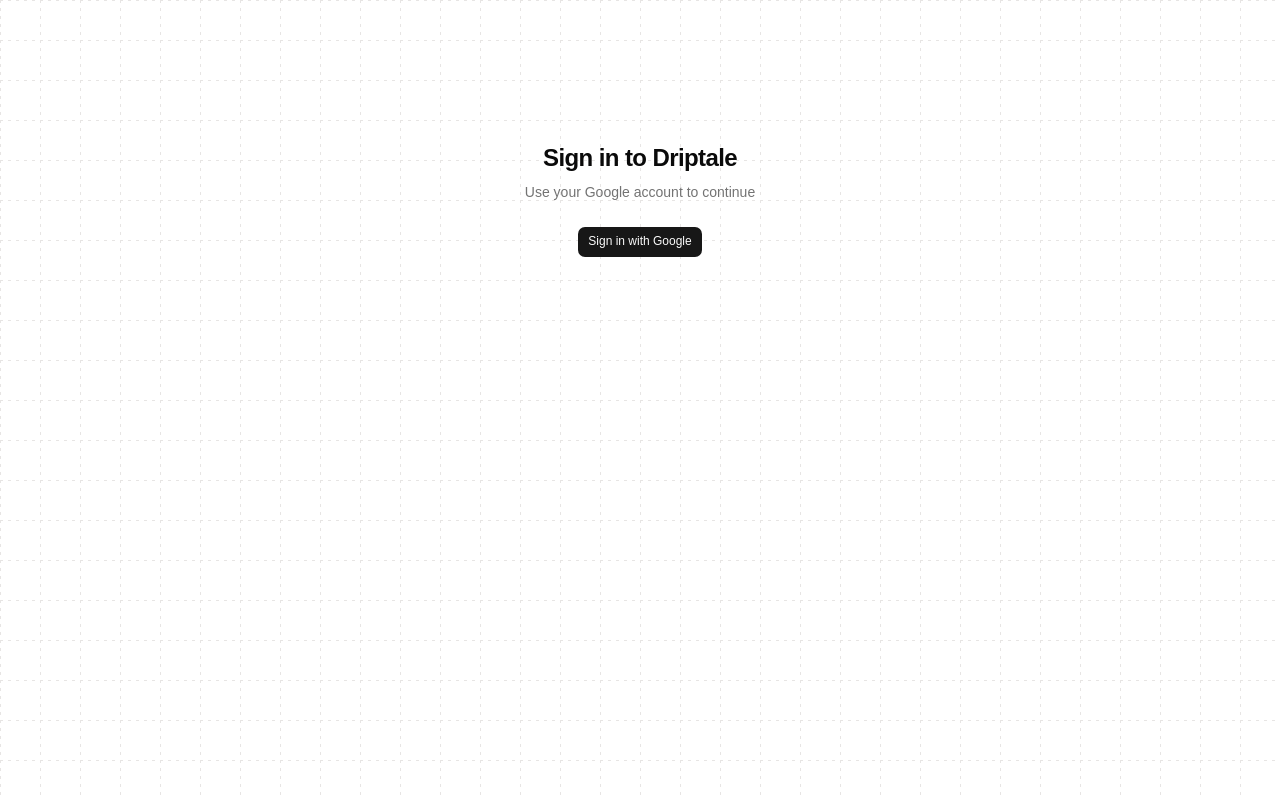
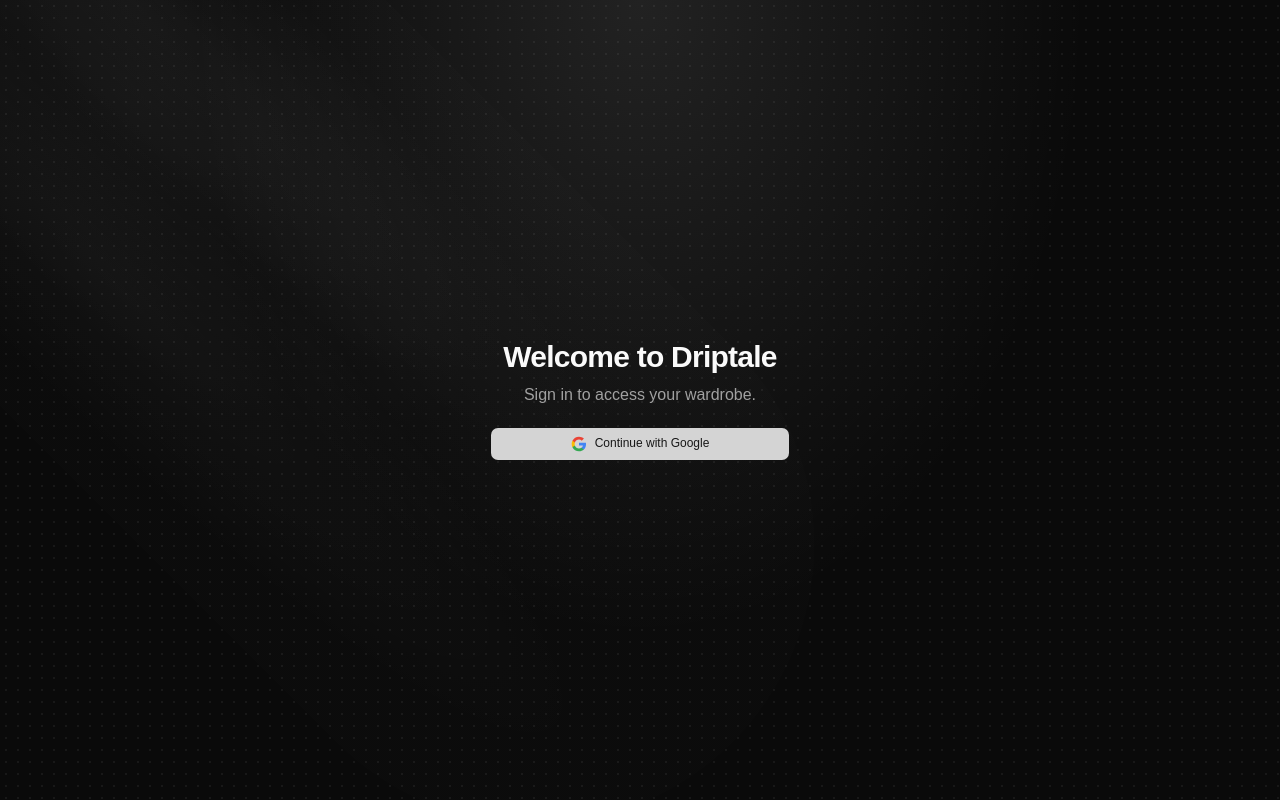
Before and after one commit to gemscal/driptale-app, a React (Vite) app: page /auth/sign-in in a window 1280 px wide. Built offline with nearby package versions, Linux system fonts and the light colour scheme; no server answers.

Commit message:
refactor: change ui for sign-in

```diff
--- a/src/auth/sign-in.tsx
+++ b/src/auth/sign-in.tsx
@@ -1,5 +1,6 @@
 import { useAuth } from "@/auth/auth-context";
 import { Button } from "@/components/ui/button";
+import { cn } from "@/lib/utils";
 
 function getAuthErrorMessage(error: string): string {
   if (error.includes("popup-closed-by-user")) return "Sign-in was cancelled.";
@@ -19,73 +20,74 @@
   };
 
   return (
-    <div className="min-h-screen w-full relative">
-      {/* Dashed Grid */}
+    <div className="bg-[radial-gradient(35%_80%_at_50%_0%,--theme(--color-foreground/.1),transparent)] relative flex size-full min-h-screen items-center justify-center">
+      {/* Dots */}
       <div
-        className="absolute inset-0 z-0"
-        style={{
-          backgroundImage: `
-        linear-gradient(to right, #e7e5e4 1px, transparent 1px),
-        linear-gradient(to bottom, #e7e5e4 1px, transparent 1px)
-      `,
-          backgroundSize: "20px 20px",
-          backgroundPosition: "0 0, 0 0",
-          maskImage: `
-        repeating-linear-gradient(
-          to right,
-          black 0px,
-          black 3px,
-          transparent 3px,
-          transparent 8px
-        ),
-        repeating-linear-gradient(
-          to bottom,
-          black 0px,
-          black 3px,
-          transparent 3px,
-          transparent 8px
-        )
-      `,
-          WebkitMaskImage: `
-        repeating-linear-gradient(
-          to right,
-          black 0px,
-          black 3px,
-          transparent 3px,
-          transparent 8px
-        ),
-        repeating-linear-gradient(
-          to bottom,
-          black 0px,
-          black 3px,
-          transparent 3px,
-          transparent 8px
-        )
-      `,
-          maskComposite: "intersect",
-          WebkitMaskComposite: "source-in",
-        }}
+        aria-hidden="true"
+        className={cn(
+          "absolute inset-0 -z-10 size-full",
+          "bg-[radial-gradient(color-mix(in_oklab,--theme(--color-foreground/.2)30%,transparent)_1px,transparent_1px)]",
+          "bg-size-[12px_12px]"
+        )}
       />
-      {/* Your Content/Components */}
 
-      <div className="relative z-10 flex min-h-[50vh] flex-col items-center justify-center gap-6 px-4">
-        <div className="space-y-2 text-center">
-          <h1 className="text-2xl font-bold tracking-tight">
-            Sign in to Driptale
+      <div
+        aria-hidden
+        className="absolute inset-0 isolate -z-10 opacity-80 contain-strict"
+      >
+        <div className="bg-[radial-gradient(68.54%_68.72%_at_55.02%_31.46%,--theme(--color-foreground/.06)_0,hsla(0,0%,55%,.02)_50%,--theme(--color-foreground/.01)_80%)] absolute top-0 left-0 h-320 w-140 -translate-y-87.5 -rotate-45 rounded-full" />
+        <div className="bg-[radial-gradient(50%_50%_at_50%_50%,--theme(--color-foreground/.04)_0,--theme(--color-foreground/.01)_80%,transparent_100%)] absolute top-0 left-0 h-320 w-60 [translate:5%_-50%] -rotate-45 rounded-full" />
+        <div className="bg-[radial-gradient(50%_50%_at_50%_50%,--theme(--color-foreground/.04)_0,--theme(--color-foreground/.01)_80%,transparent_100%)] absolute top-0 left-0 h-320 w-60 -translate-y-87.5 -rotate-45 rounded-full" />
+      </div>
+
+      <section className="mx-auto w-full max-w-5xl p-4">
+        {/* Heading */}
+        <div className="mx-auto mb-5 max-w-3xl text-center">
+          {/* <h1 className="text-4xl font-extrabold tracking-tight lg:text-5xl">
+            Plan Your Look, Own Your Style
           </h1>
-          <p className="text-sm text-muted-foreground">
-            Use your Google account to continue
+          <p className="text-muted-foreground mt-4 text-sm md:text-base">
+            Digitize your wardrobe, visualize outfits on your own photo, and
+            curate galleries for every occasion. No more "I have nothing to
+            wear."
+          </p> */}
+          <h1 className="text-3xl font-extrabold tracking-tight lg:text-3xl">
+            Welcome to Driptale
+          </h1>
+          <p className="text-muted-foreground mt-2 text-sm md:text-base">
+            Sign in to access your wardrobe.
           </p>
         </div>
-        <Button onClick={handleSignIn} size="lg">
-          Sign in with Google
+
+        <div className="flex flex-col items-center gap-4">
+          <Button onClick={handleSignIn} size="lg" className="w-[300px] p-4">
+            <svg className="w-5 h-5 mr-1" viewBox="0 0 24 24">
+              <path
+                fill="#4285F4"
+                d="M22.56 12.25c0-.78-.07-1.53-.2-2.25H12v4.26h5.92c-.26 1.37-1.04 2.53-2.21 3.31v2.77h3.57c2.08-1.92 3.28-4.74 3.28-8.09z"
+              />
+              <path
+                fill="#34A853"
+                d="M12 23c2.97 0 5.46-.98 7.28-2.66l-3.57-2.77c-.98.66-2.23 1.06-3.71 1.06-2.86 0-5.29-1.93-6.16-4.53H2.18v2.84C3.99 20.53 7.7 23 12 23z"
+              />
+              <path
+                fill="#FBBC05"
+                d="M5.84 14.09c-.22-.66-.35-1.36-.35-2.09s.13-1.43.35-2.09V7.07H2.18C1.43 8.55 1 10.22 1 12s.43 3.45 1.18 4.93l2.85-2.22.81-.62z"
+              />
+              <path
+                fill="#EA4335"
+                d="M12 5.38c1.62 0 3.06.56 4.21 1.64l3.15-3.15C17.45 2.09 14.97 1 12 1 7.7 1 3.99 3.47 2.18 7.07l3.66 2.84c.87-2.6 3.3-4.53 6.16-4.53z"
+              />
+            </svg>
+            Continue with Google
           </Button>
           {error && (
-          <p className="text-center text-sm text-destructive">
+            <p className="text-sm text-destructive">
               {getAuthErrorMessage(error)}
             </p>
           )}
         </div>
+      </section>
     </div>
   );
 }
--- a/src/routes/__root.tsx
+++ b/src/routes/__root.tsx
@@ -8,7 +8,7 @@
 
 function RootComponent() {
   return (
-    <ThemeProvider defaultTheme="light" storageKey="driptale-theme">
+    <ThemeProvider defaultTheme="dark" storageKey="driptale-theme">
       <RequireAuth
         publicPaths={["/privacy-policy", "/terms-of-service"]}
         guestOnlyPaths={["/auth/sign-in"]}
--- a/src/routes/index.tsx
+++ b/src/routes/index.tsx
@@ -1,10 +1,14 @@
 import { createFileRoute } from "@tanstack/react-router";
+import { useAuth } from "@/auth/auth-context";
+import { Button } from "@/components/ui/button";
 
 export const Route = createFileRoute("/")({
   component: IndexComponent,
 });
 
 function IndexComponent() {
+  const { user, signOut } = useAuth();
+
   return (
     <div className="space-y-6">
       <h1 className="text-3xl font-bold tracking-tight text-foreground">
@@ -21,6 +25,12 @@
           directory. The file structure automatically maps to your URL paths.
         </p>
       </div>
+      <div className="flex items-center gap-4">
+        <span className="text-sm text-muted-foreground">{user?.email}</span>
+        <Button variant="outline" onClick={() => signOut()}>
+          Sign out
+        </Button>
+      </div>
     </div>
   );
 }
```
Lines whose indentation alone changed are shown as unchanged.
